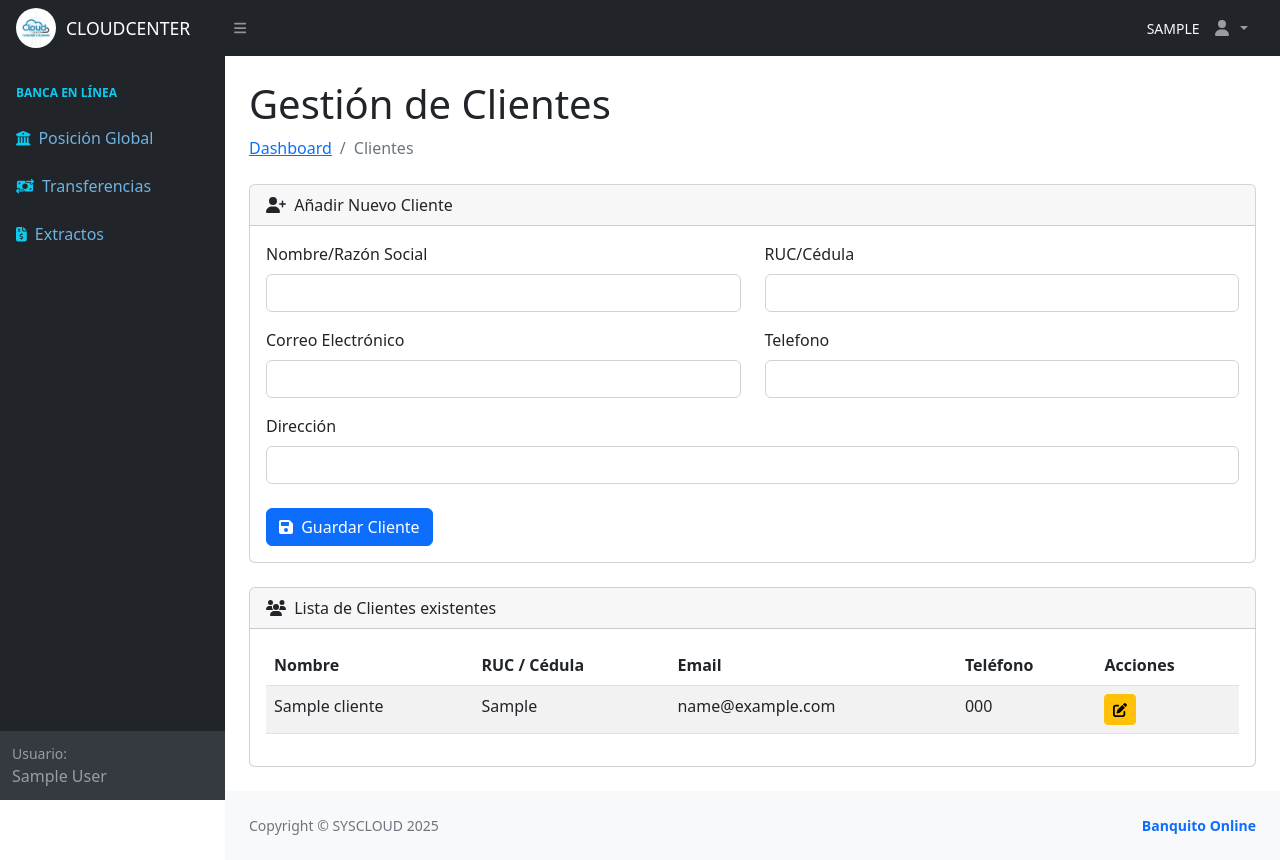
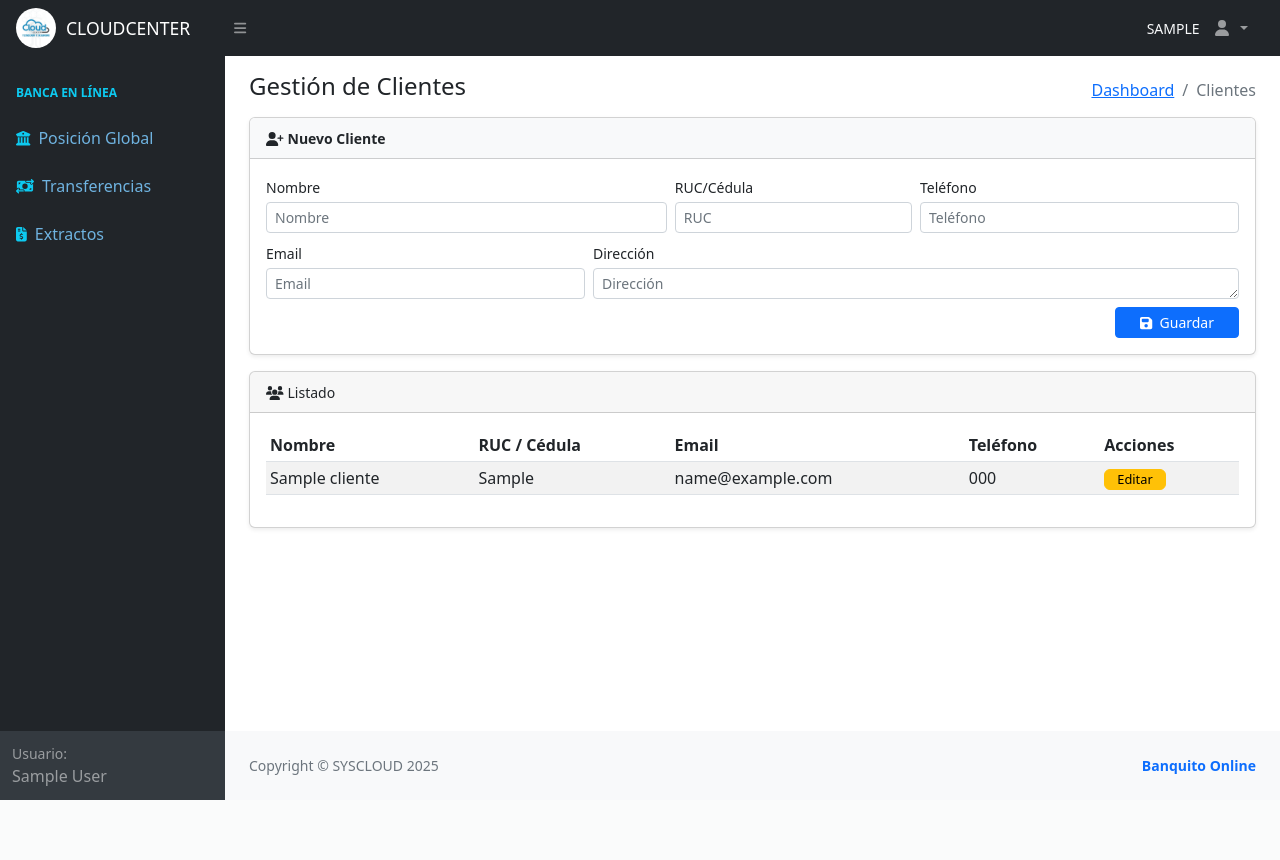
Before and after one commit to CarloSam1989/CloudSYS_dj, a Django app: page /clientes/ in a window 1280 px wide. After the commit the page ends 800 px from the top, so only its background shows below. Run offline with Django 5.2, Linux system fonts and the light colour scheme; a user stored in the database is signed in; tables that the repository leaves empty hold one stand-in row (values such as "Sample post"); parts of the project's set-up code (start-up, migrations or seed data) failed here and were passed over; some libraries are stand-ins or nearby versions.

Commit message:
clientes 2.0

```diff
--- a/core/forms.py
+++ b/core/forms.py
@@ -213,11 +213,12 @@ class ClienteForm(forms.ModelForm):
         model = Cliente
         fields = ['nombre', 'ruc', 'email', 'direccion', 'telefono']
         widgets = {
-            'nombre': forms.TextInput(attrs={'class': 'form-control'}),
-            'ruc': forms.TextInput(attrs={'class': 'form-control'}),
-            'email': forms.EmailInput(attrs={'class': 'form-control'}),
-            'direccion': forms.TextInput(attrs={'class': 'form-control'}),
-            'telefono': forms.TextInput(attrs={'class': 'form-control'}),
+            'nombre': forms.TextInput(attrs={'class': 'form-control form-control-sm', 'placeholder': 'Nombre'}),
+            'ruc': forms.TextInput(attrs={'class': 'form-control form-control-sm', 'placeholder': 'RUC'}),
+            'email': forms.EmailInput(attrs={'class': 'form-control form-control-sm', 'placeholder': 'Email'}),
+            'telefono': forms.TextInput(attrs={'class': 'form-control form-control-sm', 'placeholder': 'Teléfono'}),
+            # rows: 1 hace que la dirección ocupe solo una línea de alto
+            'direccion': forms.Textarea(attrs={'class': 'form-control form-control-sm', 'rows': 1, 'placeholder': 'Dirección'}),
         }
 
 class MetodoPagoForm(forms.ModelForm):
--- a/templates/clientes.html
+++ b/templates/clientes.html
@@ -5,67 +5,59 @@
 {% block content %}
 <main>
     <div class="container-fluid px-4">
-        <h1 class="mt-4">Gestión de Clientes</h1>
-        <ol class="breadcrumb mb-4">
-            <li class="breadcrumb-item"><a href="{% url 'dashboard' %}">Dashboard</a></li>
-            <li class="breadcrumb-item active">Clientes</li>
-        </ol>
+        <div class="d-flex justify-content-between align-items-center mt-3 mb-2">
+            <h2 class="h4">Gestión de Clientes</h2>
+            <ol class="breadcrumb mb-0">
+                <li class="breadcrumb-item"><a href="{% url 'dashboard' %}">Dashboard</a></li>
+                <li class="breadcrumb-item active">Clientes</li>
+            </ol>
+        </div>
 
-
-        <div class="card mb-4">
-            <div class="card-header">
-                <i class="fas fa-user-plus me-1"></i>
-                Añadir Nuevo Cliente
+        <div class="card mb-3 shadow-sm">
+            <div class="card-header py-2 bg-light">
+                <small class="fw-bold"><i class="fas fa-user-plus me-1"></i>Nuevo Cliente</small>
             </div>
-            <div class="card-body">
+            <div class="card-body p-3">
                 <form method="post">
                     {% csrf_token %}
-                    <div class="row">
-                        <div class="col-md-6 mb-3">
-                            <label class="form-label">{{ form.nombre.label }}</label>
-                            {{ form.nombre }}
-                            {% if form.nombre.errors %}
-                                <div class="text-danger small">{{ form.nombre.errors }}</div>
-                            {% endif %}
-                        </div>
+                    <div class="row g-2">
 
-                        <div class="col-md-6 mb-3">
-                            <label class="form-label">{{ form.ruc.label }}</label>
+                        <div class="col-md-5">
+                            <label class="form-label small mb-1">Nombre</label>
+                            {{ form.nombre }} </div>
+                        <div class="col-md-3">
+                            <label class="form-label small mb-1">RUC/Cédula</label>
                             {{ form.ruc }}
                         </div>
-
-                        <div class="col-md-6 mb-3">
-                            <label class="form-label">{{ form.email.label }}</label>
-                            {{ form.email }}
-                        </div>
-
-                        <div class="col-md-6 mb-3">
-                            <label class="form-label">{{ form.telefono.label }}</label>
+                        <div class="col-md-4">
+                            <label class="form-label small mb-1">Teléfono</label>
                             {{ form.telefono }}
                         </div>
 
-                        <div class="col-12 mb-3">
-                            <label class="form-label">{{ form.direccion.label }}</label>
-                            {{ form.direccion }}
+                        <div class="col-md-4">
+                            <label class="form-label small mb-1">Email</label>
+                            {{ form.email }}
                         </div>
+                        <div class="col-md-8">
+                            <label class="form-label small mb-1">Dirección</label>
+                            {{ form.direccion }} </div>
                     </div>
 
-                    <div class="mt-2">
-                        <button type="submit" class="btn btn-primary">
-                            <i class="fas fa-save me-1"></i> Guardar Cliente
+                    <div class="mt-2 text-end">
+                        <button type="submit" class="btn btn-primary btn-sm px-4">
+                            <i class="fas fa-save me-1"></i> Guardar
                         </button>
                     </div>
                 </form>
             </div>
         </div>
 
-        <div class="card mb-4">
-            <div class="card-header">
-                <i class="fas fa-users me-1"></i>
-                Lista de Clientes existentes
+        <div class="card mb-4 shadow-sm">
+            <div class="card-header py-2">
+                <small><i class="fas fa-users me-1"></i>Listado</small>
             </div>
             <div class="card-body">
-                <table id="datatablesSimple" class="table table-striped">
+                <table id="datatablesSimple" class="table table-sm table-striped table-hover">
                     <thead>
                         <tr>
                             <th>Nombre</th>
@@ -83,14 +75,8 @@
                             <td>{{ cliente.email }}</td>
                             <td>{{ cliente.telefono }}</td>
                             <td>
-                                <a href="#" class="btn btn-sm btn-warning" title="Editar">
-                                    <i class="fas fa-edit"></i>
-                                </a>
+                                <a href="#" class="btn btn-xs btn-warning py-0" style="font-size: 0.8rem;">Editar</a>
                             </td>
-                        </tr>
-                        {% empty %}
-                        <tr>
-                            <td colspan="5" class="text-center text-muted">No hay clientes registrados aún.</td>
                         </tr>
                         {% endfor %}
                     </tbody>
```
